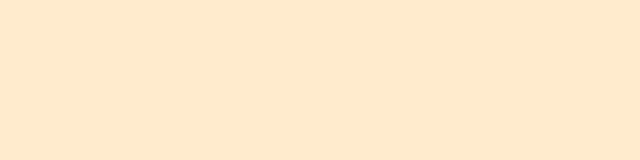
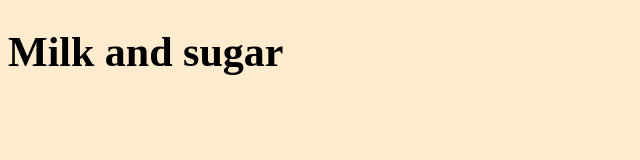
Before and after one commit to kylieeRK/Milk-and-sugar-website, a plain HTML site: page index.html in a window 1280 px wide. Shown: the whole page, without its empty margins (0-640 px from the left). Drawn offline with Linux system fonts and the light colour scheme.

Commit message:
Milk-and-sugar-website/index.html

```diff
--- a/index.html
+++ b/index.html
@@ -7,6 +7,6 @@
     <link rel="stylesheet" href="style.css">
 </head>
 <body>
-
+    <h1>Milk and sugar </h1>
 </body>
 </html>
```
Also changed, not shown: style.css (line endings or trailing spaces).
